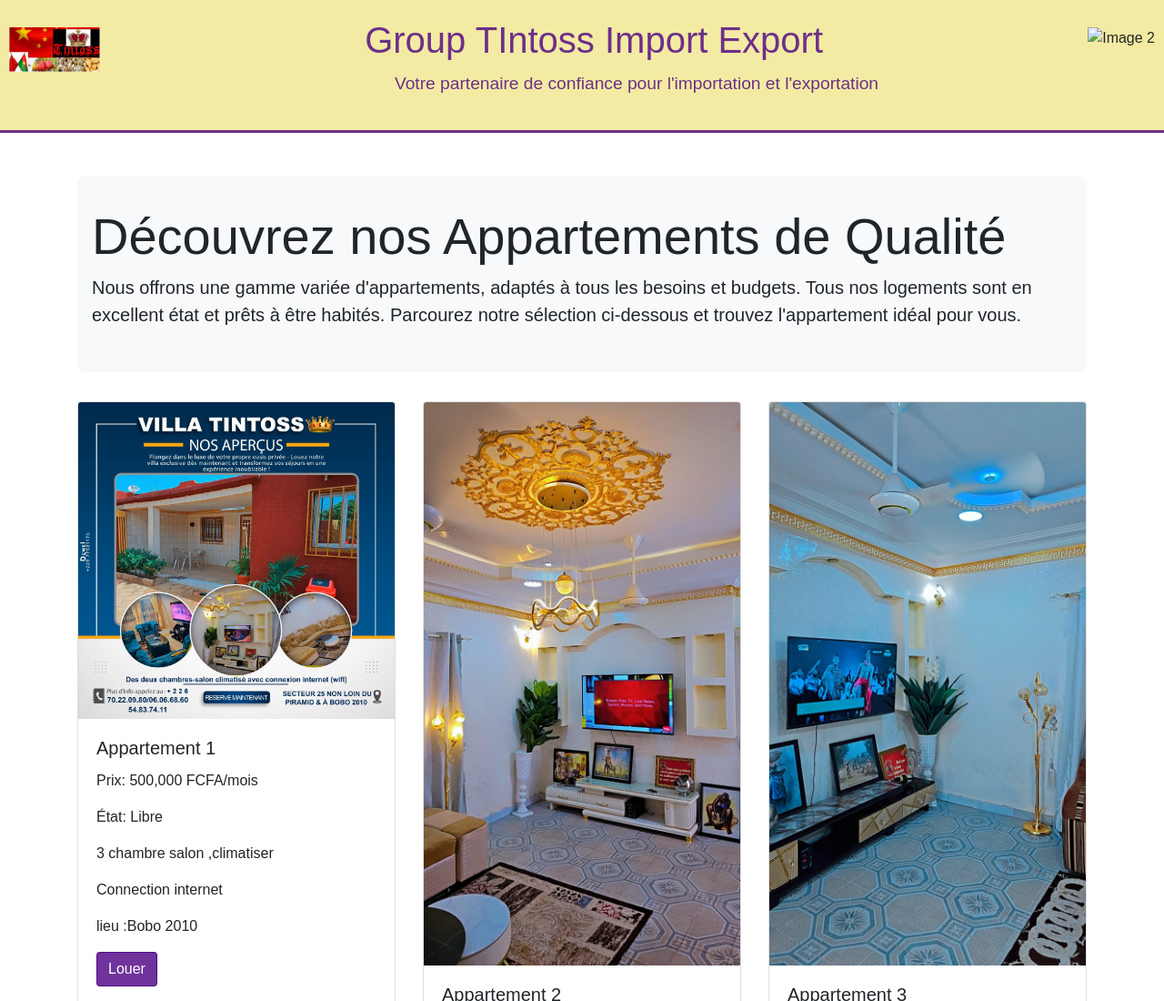
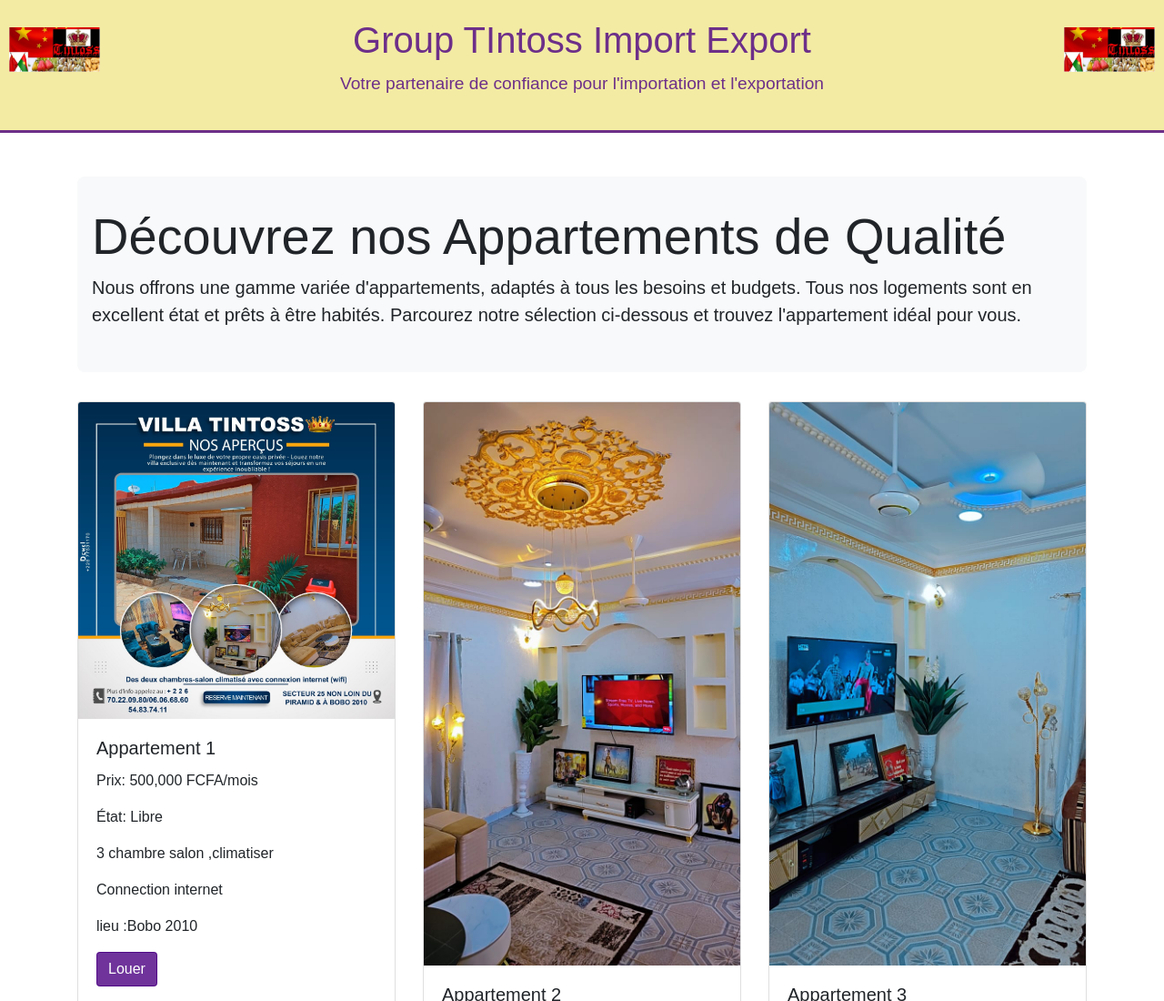
Before and after one commit to exemplede/tintoss, a plain HTML site: page appart.html in a window 1280 px wide. Shown: the top 1100 px of the page at 91% size. Drawn offline with nearby package versions, Linux system fonts and the light colour scheme.

Commit message:
appart.html

```diff
--- a/appart.html
+++ b/appart.html
@@ -13,7 +13,7 @@
 <body>
     <div class="header">
         <img src="logo.jpg" alt="Image 1" style="float: left;">
-        <img src="ogo.jpg" alt="Image 2" style="float: right;">
+        <img src="logo.jpg" alt="Image 2" style="float: right;">
         <h1>Group TIntoss Import Export</h1>
         <p>Votre partenaire de confiance pour l'importation et l'exportation</p>
     </div>
```
